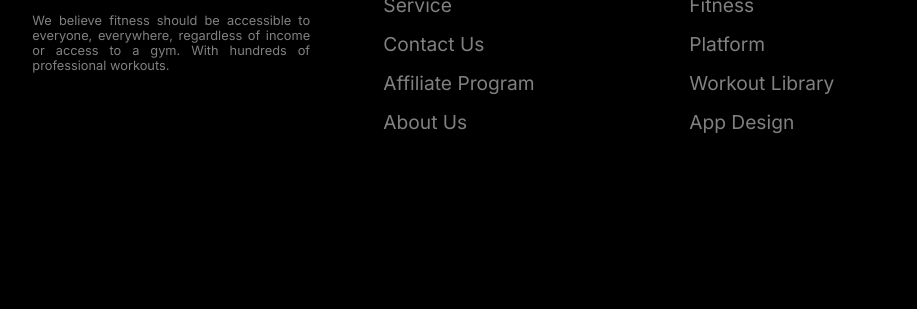
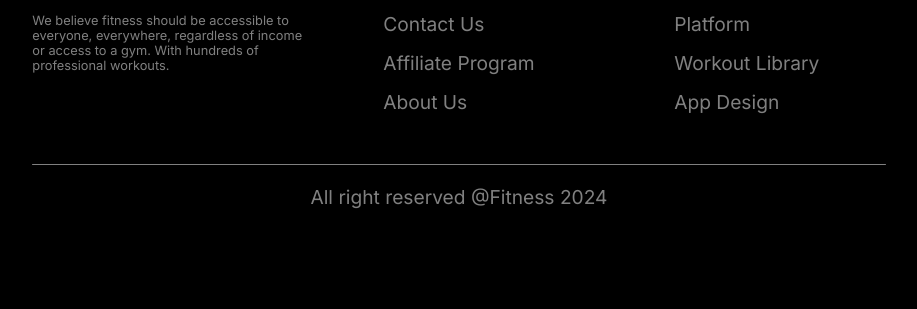
Before and after one commit to tanjim-room/assignment-02, a plain HTML site: page index.html in a window 1280 px wide. Shown: the part 2769-3078 px from the top of the page, without its empty margins (181-1098 px from the left). Before the commit the page ends 3003 px from the top, so only its background shows below. Drawn offline with Linux system fonts and the light colour scheme; a web font is replaced by a local one.

Commit message:
copyright added

```diff
--- a/index.html
+++ b/index.html
@@ -217,6 +217,10 @@
                 </ul>
             </div>
         </div>
+        <hr>
+        <p class="copyright">
+            All right reserved @Fitness 2024
+        </p>
     </footer>
 </body>
 </html>
--- a/style.css
+++ b/style.css
@@ -440,12 +440,11 @@ footer{
     margin-top: 30px;
     font-weight: 400;
     font-size: 0.8rem;
-    text-align: justify;
 }
 .footer{
     display: grid;
     grid-template-columns: repeat(3,1fr);
-    gap:10px
+    gap:10px;
 
 
 }
@@ -461,17 +460,35 @@ footer{
     font-size: 1.2rem;
 }
 .get-start{
-    font-size: 1.5rem;
+    font-size: 1.2rem;
     font-weight: 900;
 }
 .col-3{
-    display: flex;
+    /* display: flex;
     justify-content: right;
     flex-direction: column;
-    padding-left: 30px;
+    padding-left: 30px; */
 }
 .col-2{
-    display: flex;
+    /* display: flex;
     justify-content: center;
-    flex-direction: column;
+    flex-direction: column; */
 }
+hr {
+    border: none;           /* Removes the default border */
+    height: 1px;            /* Sets the height of the line */
+    background-color: rgb(255, 255, 255); /* Changes the color of the line */
+    width: 100%;             /* Sets the width of the line */
+    margin-top: 0px auto;
+      /* Adds margin and centers the line */
+    opacity: 0.5;           /* Adjusts the transparency */
+    border-radius: 5px;
+    margin-top: 50px;
+    margin-bottom: 20px;  /* Rounds the edges of the line */
+  }
+.copyright{
+    text-align: center;
+    font-size: 1.2rem;
+    color: rgba(255, 255, 255, 0.5);
+    font-weight: 400;
+}
```
